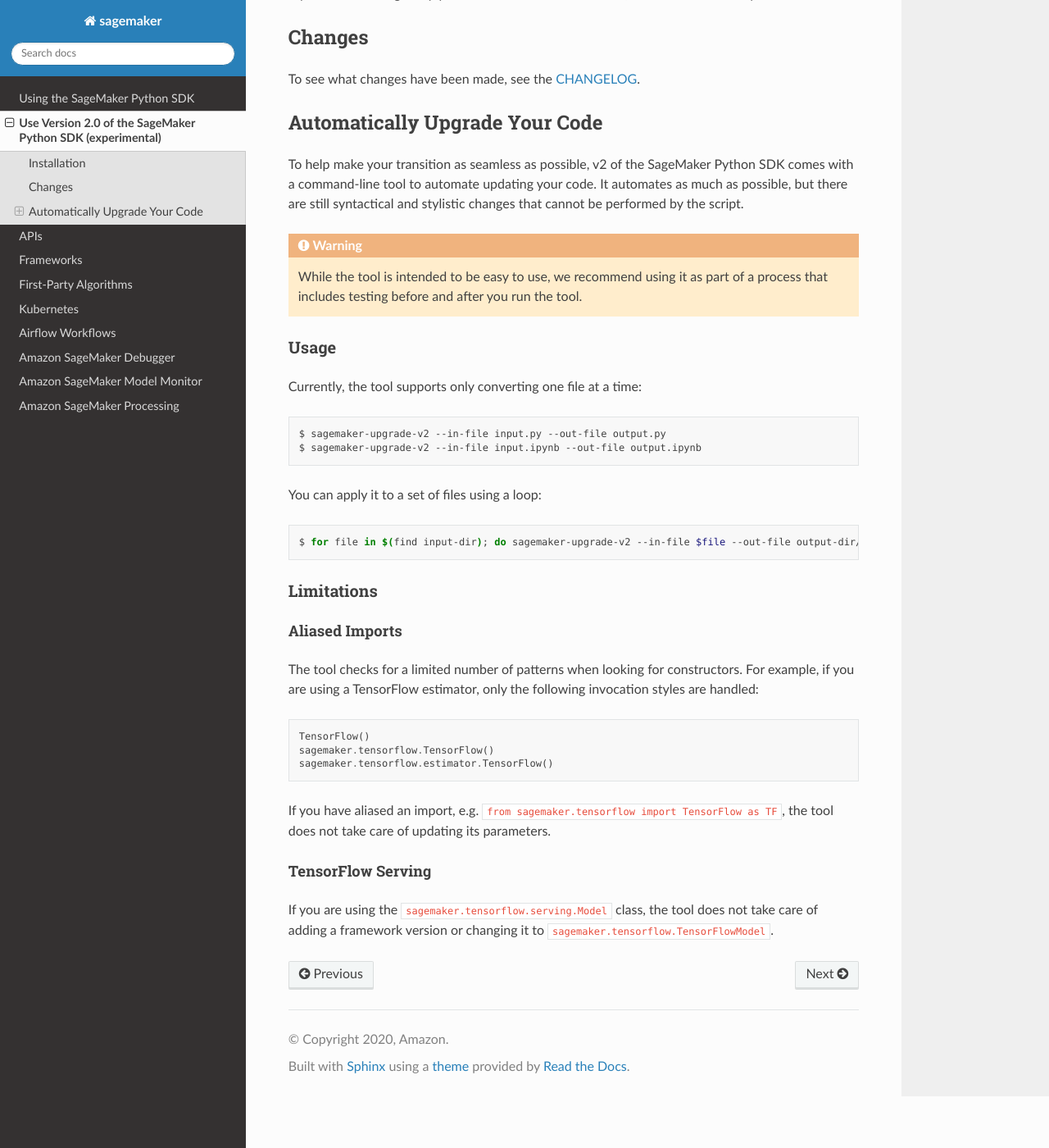
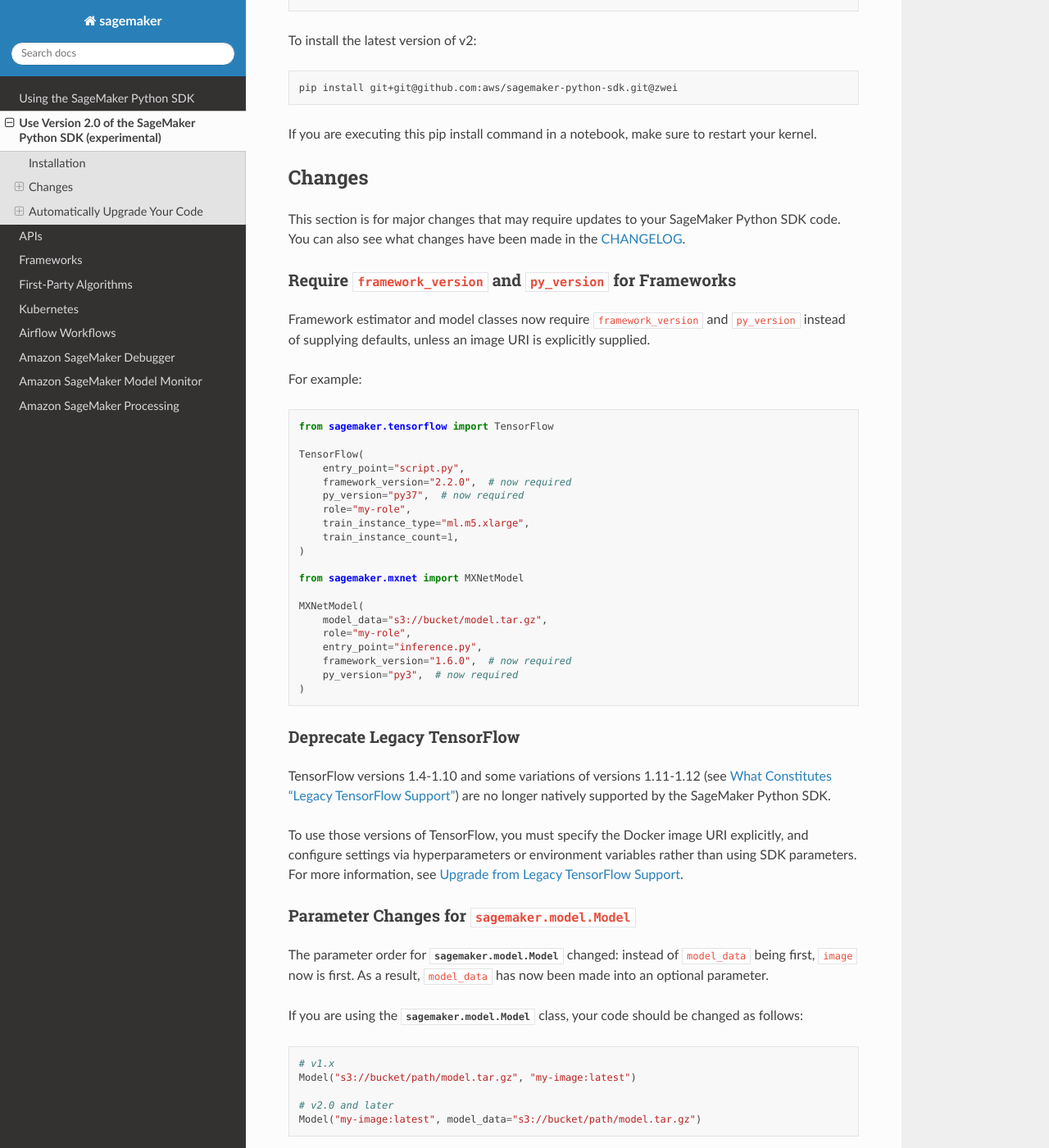
Before and after one commit to Evan-W-ang/sagemaker-python-sdk, a Sphinx documentation site: the page built from doc/v2.rst, in a window 1280 px wide and 1400 px high, scrolled down 914 px. Shown: the whole window at 82% size. Built offline with Sphinx 7.4.7 and the Read the Docs theme 2.0.0, drawn with Linux system fonts in a browser that asks for light colours; some of the changed text lies outside the part shown.

Commit message:
doc: update documentation with v2.0.0.rc0 changes (#1578)

```diff
--- a/doc/v2.rst
+++ b/doc/v2.rst
@@ -35,7 +35,88 @@ If you are executing this pip install command in a notebook, make sure to restar
 Changes
 *******
 
-To see what changes have been made, see the `CHANGELOG <https://github.com/aws/sagemaker-python-sdk/blob/zwei/CHANGELOG.md>`_.
+This section is for major changes that may require updates to your SageMaker Python SDK code.
+You can also see what changes have been made in the `CHANGELOG <https://github.com/aws/sagemaker-python-sdk/blob/zwei/CHANGELOG.md>`_.
+
+Require ``framework_version`` and ``py_version`` for Frameworks
+===============================================================
+
+Framework estimator and model classes now require ``framework_version`` and ``py_version`` instead of supplying defaults,
+unless an image URI is explicitly supplied.
+
+For example:
+
+.. code:: python
+
+    from sagemaker.tensorflow import TensorFlow
+
+    TensorFlow(
+        entry_point="script.py",
+        framework_version="2.2.0",  # now required
+        py_version="py37",  # now required
+        role="my-role",
+        train_instance_type="ml.m5.xlarge",
+        train_instance_count=1,
+    )
+
+    from sagemaker.mxnet import MXNetModel
+
+    MXNetModel(
+        model_data="s3://bucket/model.tar.gz",
+        role="my-role",
+        entry_point="inference.py",
+        framework_version="1.6.0",  # now required
+        py_version="py3",  # now required
+    )
+
+Deprecate Legacy TensorFlow
+===========================
+
+TensorFlow versions 1.4-1.10 and some variations of versions 1.11-1.12
+(see `What Constitutes "Legacy TensorFlow Support" <frameworks/tensorflow/upgrade_from_legacy.html#what-constitutes-legacy-tensorflow-support>`_)
+are no longer natively supported by the SageMaker Python SDK.
+
+To use those versions of TensorFlow, you must specify the Docker image URI explicitly,
+and configure settings via hyperparameters or environment variables rather than using SDK parameters.
+For more information, see `Upgrade from Legacy TensorFlow Support <frameworks/tensorflow/upgrade_from_legacy.html>`_.
+
+Parameter Changes for ``sagemaker.model.Model``
+===============================================
+
+The parameter order for :class:`sagemaker.model.Model` changed: instead of ``model_data`` being first, ``image`` now is first.
+As a result, ``model_data`` has now been made into an optional parameter.
+
+If you are using the :class:`sagemaker.model.Model` class, your code should be changed as follows:
+
+.. code:: python
+
+    # v1.x
+    Model("s3://bucket/path/model.tar.gz", "my-image:latest")
+
+    # v2.0 and later
+    Model("my-image:latest", model_data="s3://bucket/path/model.tar.gz")
+
+Dependency Changes
+==================
+
+SciPy
+-----
+
+SciPy is no longer a required dependency of the SageMaker Python SDK.
+
+If you use :func:`sagemaker.amazon.common.write_spmatrix_to_sparse_tensor` and
+don't already install SciPy in your environment, you can use our ``scipy`` installation target:
+
+.. code:: bash
+
+    pip install sagemaker[scipy]
+
+TensorFlow
+----------
+
+The ``tensorflow`` installation target has been removed, as it is no longer needed for any SageMaker Python SDK functionality.
+
+If you want to install TensorFlow, see `the TensorFlow documentation <https://www.tensorflow.org/install>`_.
 
 *******************************
 Automatically Upgrade Your Code
@@ -84,3 +165,8 @@ TensorFlow Serving
 ------------------
 
 If you are using the ``sagemaker.tensorflow.serving.Model`` class, the tool does not take care of adding a framework version or changing it to ``sagemaker.tensorflow.TensorFlowModel``.
+
+``sagemaker.model.Model``
+-------------------------
+
+If you are using the :class:`sagemaker.model.Model` class, the tool does not take care of switching the order between ``model_data`` and ``image``.
```
Also changed, not shown: CHANGELOG.md (+25 -0 lines).
